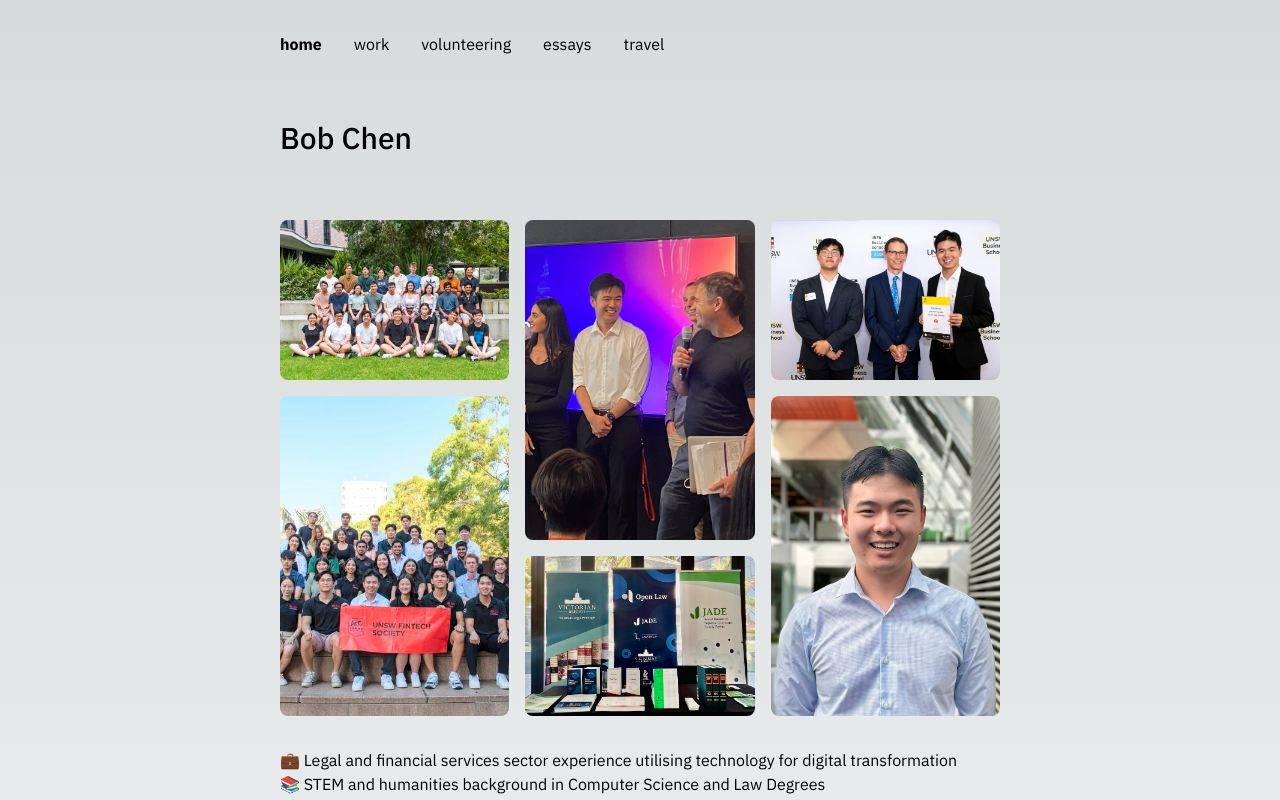
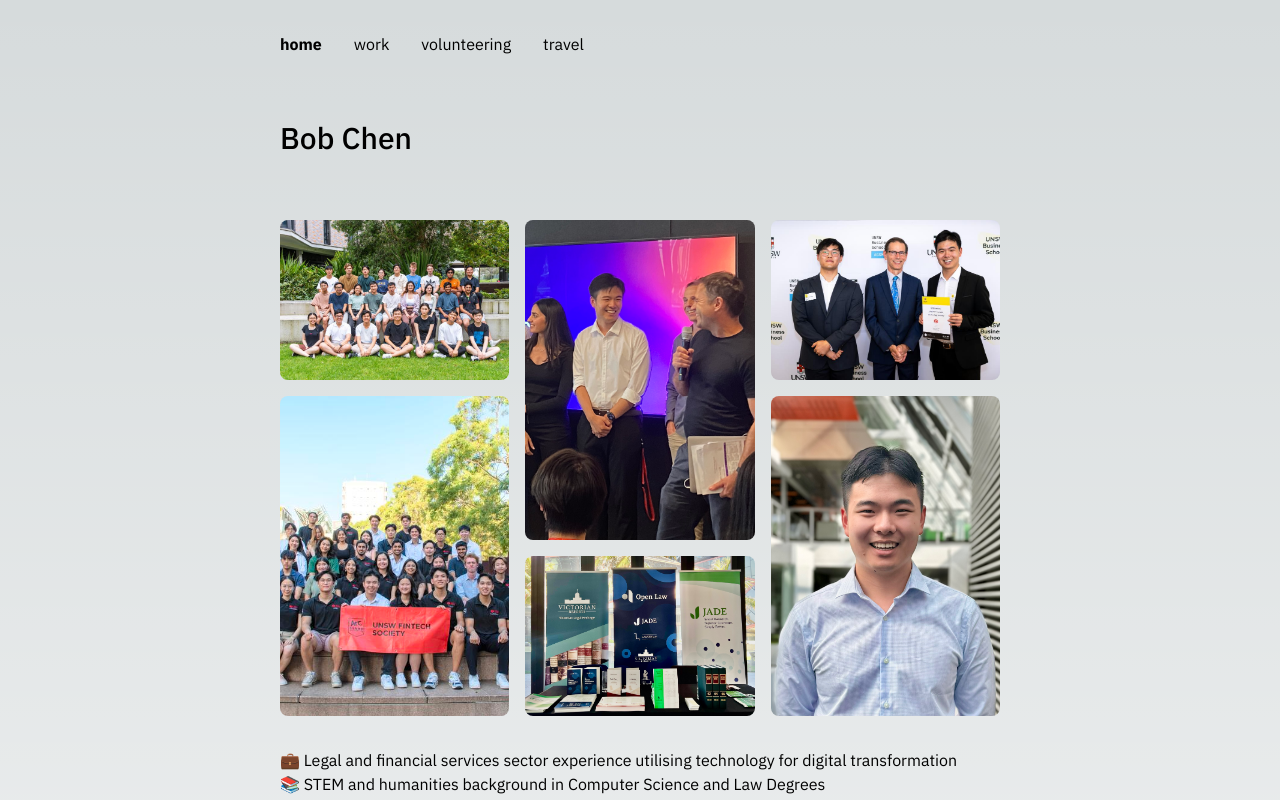
Before and after one commit to 3bobchen/point-clare, a Next.js app: page / in a window 1280 px wide. Shown: the top 800 px of the page. Built offline with nearby package versions, Linux system fonts and the light colour scheme.

Commit message:
Long-term-update

```diff
--- a/src/app/essays/page.tsx
+++ b/src/app/essays/page.tsx
@@ -50,7 +50,7 @@ export default function Page() {
         <a href="/">home</a>
         <a href="/work">work</a>
         <a href="/volunteering">volunteering</a>
-        <a><b>essays</b></a>
+        {/*<a><b>essays</b></a>*/}
         <a href="/travel">travel</a>
       </div>
       <div className="w-full px-6 pb-8">
--- a/src/app/page.tsx
+++ b/src/app/page.tsx
@@ -105,7 +105,7 @@ export default function Home() {
         <a><b>home</b></a>
         <a href="/work">work</a>
         <a href="/volunteering">volunteering</a>
-        <a href="/essays">essays</a>
+        {/*<a href="/essays">essays</a>*/}
         <a href="/travel">travel</a>
       </div>
       <h1 className="px-6 py-8 text-3xl font-medium">Bob Chen</h1>
--- a/src/app/travel/page.tsx
+++ b/src/app/travel/page.tsx
@@ -36,7 +36,7 @@ export default function Page() {
         <a href="/">home</a>
         <a href="/work">work</a>
         <a href="/volunteering">volunteering</a>
-        <a href="/essays">essays</a>
+        {/*<a href="/essays">essays</a>*/}
         <a><b>travel</b></a>
       </div>
       <WorldMap
--- a/src/app/volunteering/page.tsx
+++ b/src/app/volunteering/page.tsx
@@ -9,7 +9,7 @@ export default function Page() {
         <a href="/">home</a>
         <a href="/work">work</a>
         <a><b>volunteering</b></a>
-        <a href="/essays">essays</a>
+        {/*<a href="/essays">essays</a>*/}
         <a href="/travel">travel</a>
       </div>
       <div className="w-full px-6 pb-8">
--- a/src/app/volunteering/volunteering_data.ts
+++ b/src/app/volunteering/volunteering_data.ts
@@ -38,8 +38,8 @@ export const volunteering_data: VolunteeringDataObject[] = [
         roleSubtitle: "",
         roleStartMonth: 10,
         roleStartYear: 2023,
-        roleEndMonth: null,
-        roleEndYear: null,
+        roleEndMonth: 11,
+        roleEndYear: 2024,
         roleDescription: ""
       }
     ]
--- a/src/app/work/page.tsx
+++ b/src/app/work/page.tsx
@@ -9,7 +9,7 @@ export default function Page() {
         <a href="/">home</a>
         <a><b>work</b></a>
         <a href="/volunteering">volunteering</a>
-        <a href="/essays">essays</a>
+        {/*<a href="/essays">essays</a>*/}
         <a href="/travel">travel</a>
       </div>
       <div className="w-full px-6 pb-8">
```
